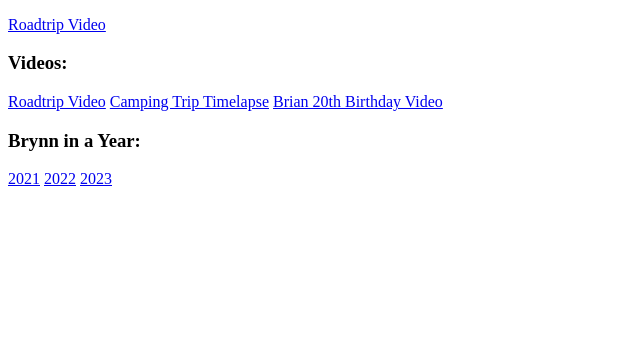
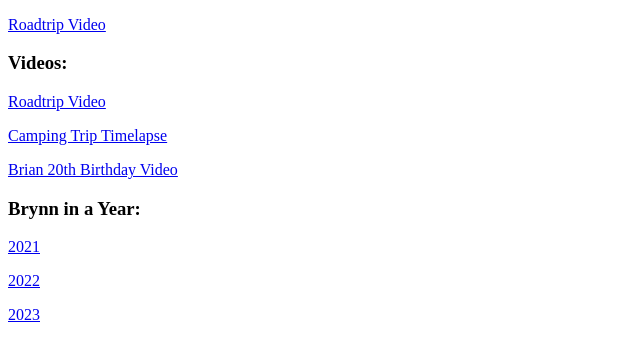
Before and after one commit to BaekVideos/hub, a plain HTML site: page index.html in a window 1280 px wide. Shown: the part 105-466 px from the top of the page, without its empty margins (0-640 px from the left). Drawn offline with Linux system fonts and the light colour scheme.

Commit message:
Update index.html

```diff
--- a/index.html
+++ b/index.html
@@ -9,12 +9,12 @@
     <h3>Most Recent Video:</h3>
     <a href="https://youtu.be/shMtK4FGbm4">Roadtrip Video</a>
     <h3>Videos:</h3>
-    <a href="https://youtu.be/shMtK4FGbm4">Roadtrip Video</a>
-    <a href="https://youtu.be/MXwedxjrECQ">Camping Trip Timelapse</a>
-    <a href="https://youtu.be/qRbuNyMeOh4">Brian 20th Birthday Video</a>
+    <p><a href="https://youtu.be/shMtK4FGbm4">Roadtrip Video</a></p>
+    <p><a href="https://youtu.be/MXwedxjrECQ">Camping Trip Timelapse</a></p>
+    <p><a href="https://youtu.be/qRbuNyMeOh4">Brian 20th Birthday Video</a></p>
     <h3>Brynn in a Year:</h3>
-    <a href="https://youtu.be/K5tZah30AdM">2021</a>
-    <a href="https://youtu.be/a7_Hk7MFDlM">2022</a>
-    <a href="https://youtu.be/HjX8XsEpKN0">2023</a>
+    <p><a href="https://youtu.be/K5tZah30AdM">2021</a></p>
+    <p><a href="https://youtu.be/a7_Hk7MFDlM">2022</a></p>
+    <p><a href="https://youtu.be/HjX8XsEpKN0">2023</a></p>
   </body>
 </html>
```
